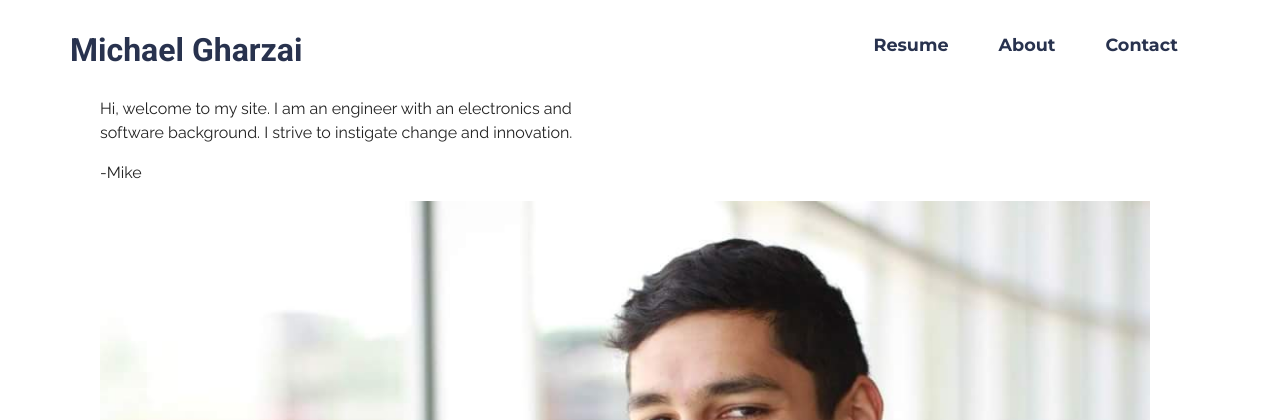
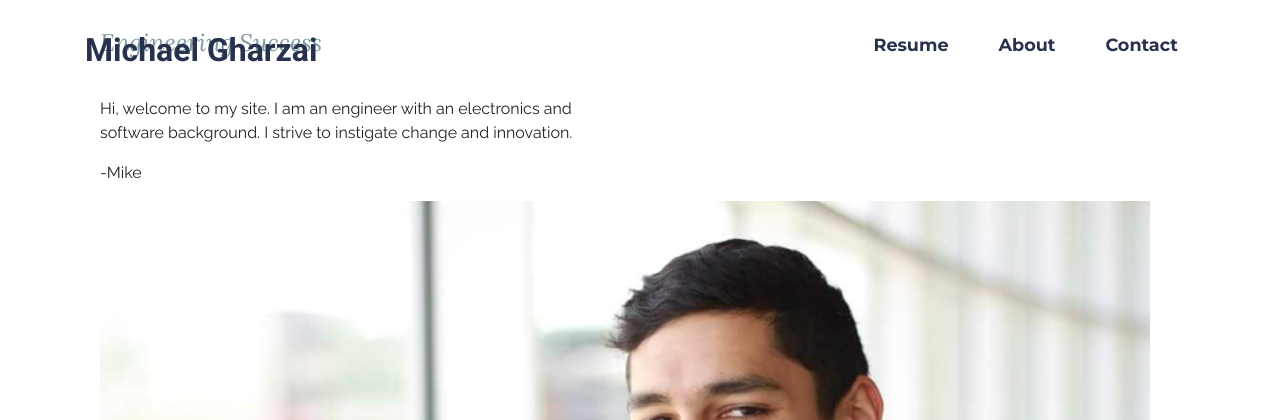
Before and after one commit to kaleemo/resumePage, a Django app: page /about/ in a window 1280 px wide. Shown: the top 420 px of the page. Run offline with Django 3.2, Linux system fonts and the light colour scheme; some libraries are stand-ins or nearby versions.

Commit message:
removing headbar again

```diff
--- a/michaelgharzai/templates/headerbody/index.html
+++ b/michaelgharzai/templates/headerbody/index.html
@@ -6,7 +6,7 @@
 {% block pageframe %}
 <section id="ext_menu-0">
 
-    <nav class="navbar navbar-dropdown navbar-fixed-top navbar-short">
+    <nav class="navbar-dropdown navbar-fixed-top navbar-short">
         <div class="container">
 
 
```
